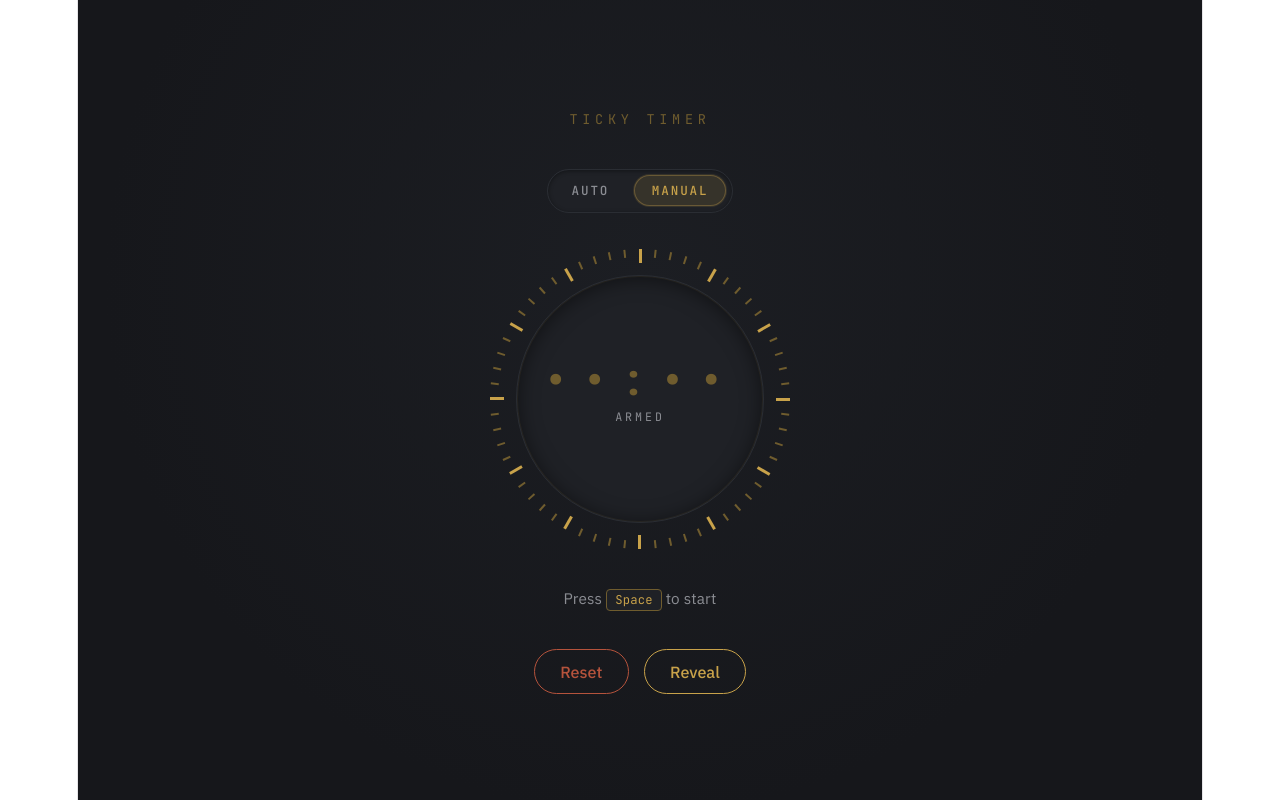
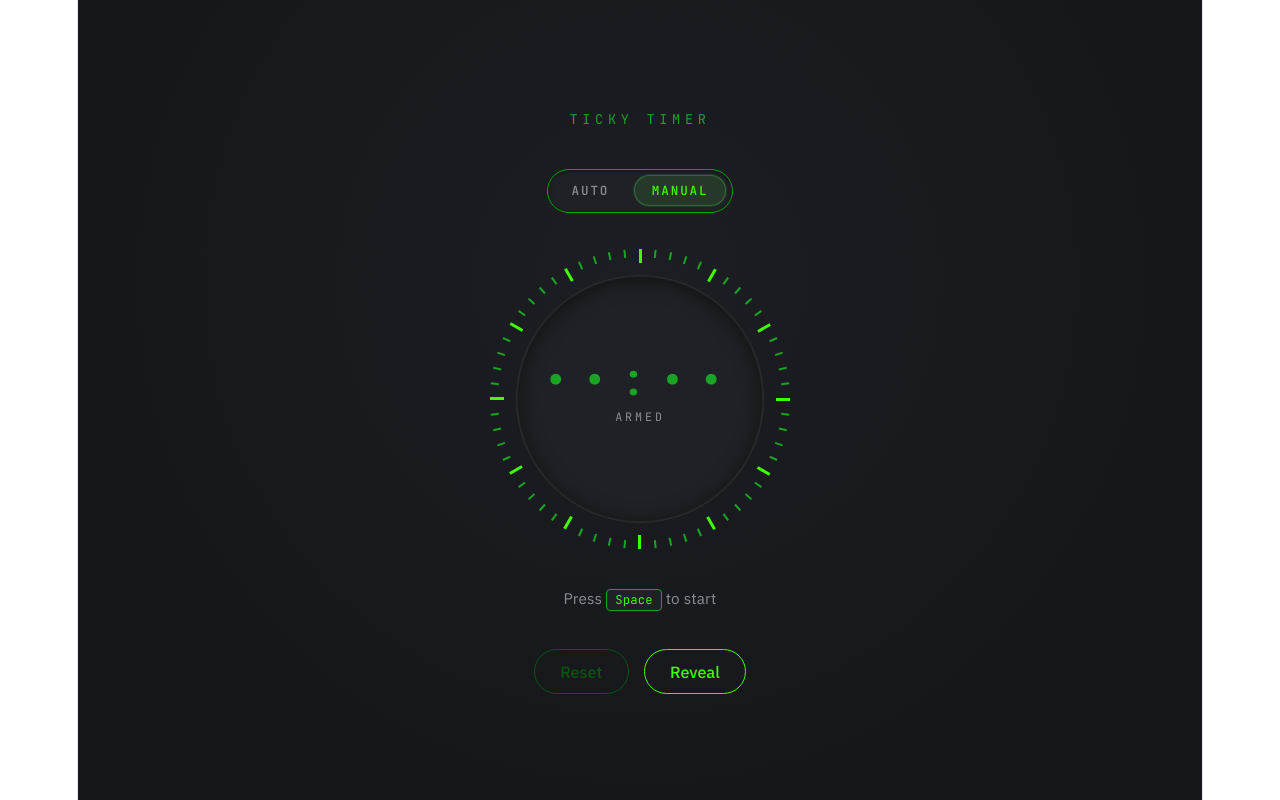
Before and after one commit to chariz1101/ticky-timer, a React (Vite) app: page / in a window 1280 px wide. Built offline with nearby package versions, Linux system fonts and the light colour scheme.

Commit message:
refactor: green color

```diff
--- a/src/components/TickyTimer.css
+++ b/src/components/TickyTimer.css
@@ -3,11 +3,11 @@
 :root {
   --ticky-bg: #16171b;
   --ticky-panel: #1f2126;
-  --ticky-brass: #c8a24a;
-  --ticky-brass-dim: #6f5c2e;
+  --ticky-brass: #40ff01;
+  --ticky-brass-dim: #19a424;
   --ticky-ivory: #eee6d5;
   --ticky-muted: #8b8d93;
-  --ticky-rust: #b5533c;
+  --ticky-rust: #05570d;
 }
 
 .ticky-stage {
@@ -237,7 +237,7 @@
   gap: 0.25rem;
   padding: 0.25rem;
   background: var(--ticky-panel);
-  border: 1px solid #2a2d33;
+  border: 1px solid #00a408;
   border-radius: 999px;
   box-shadow: inset 0 1px 4px rgba(0, 0, 0, 0.4);
 }
@@ -272,7 +272,7 @@
 }
 
 .ticky-mode-btn--active {
-  background: rgba(200, 162, 74, 0.14);
+  background: rgba(82, 200, 74, 0.14);
   color: var(--ticky-brass);
-  box-shadow: inset 0 0 0 1px rgba(200, 162, 74, 0.35);
+  box-shadow: inset 0 0 0 1px rgba(74, 200, 89, 0.35);
 }
```
